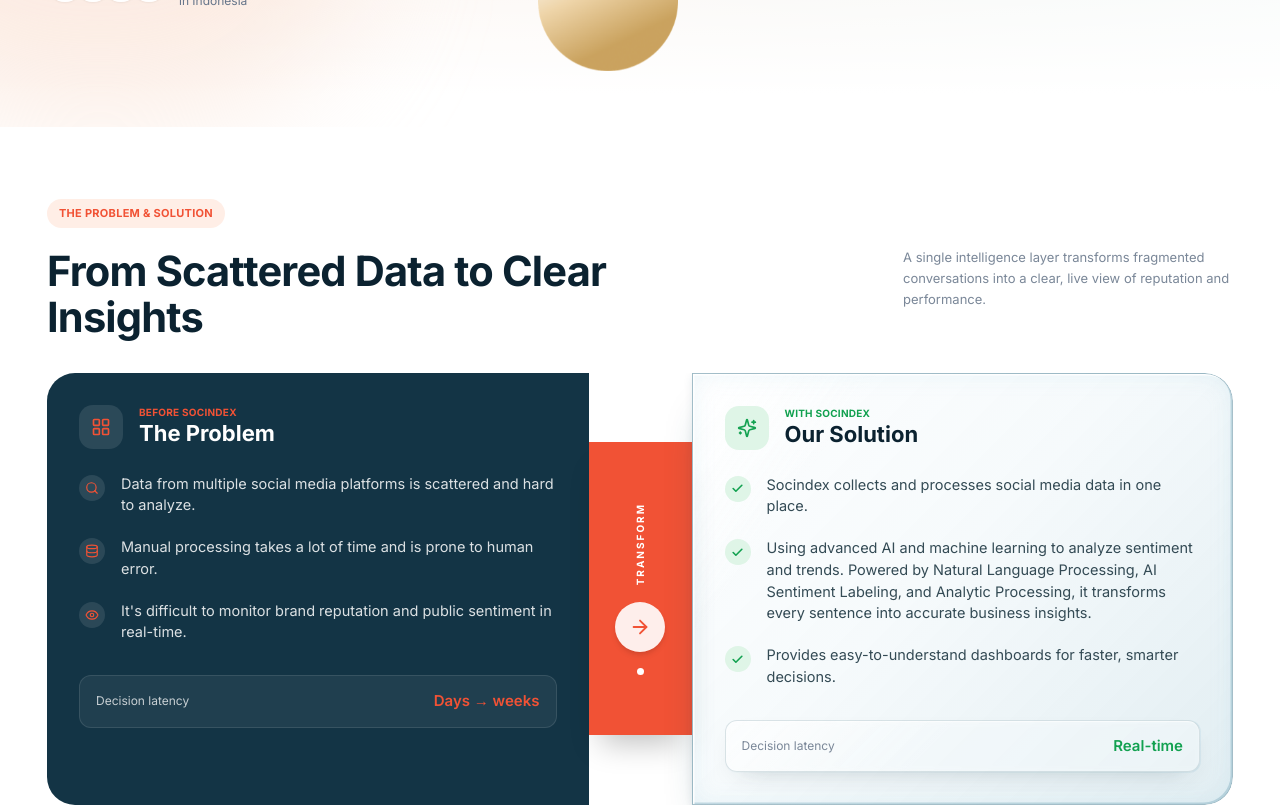
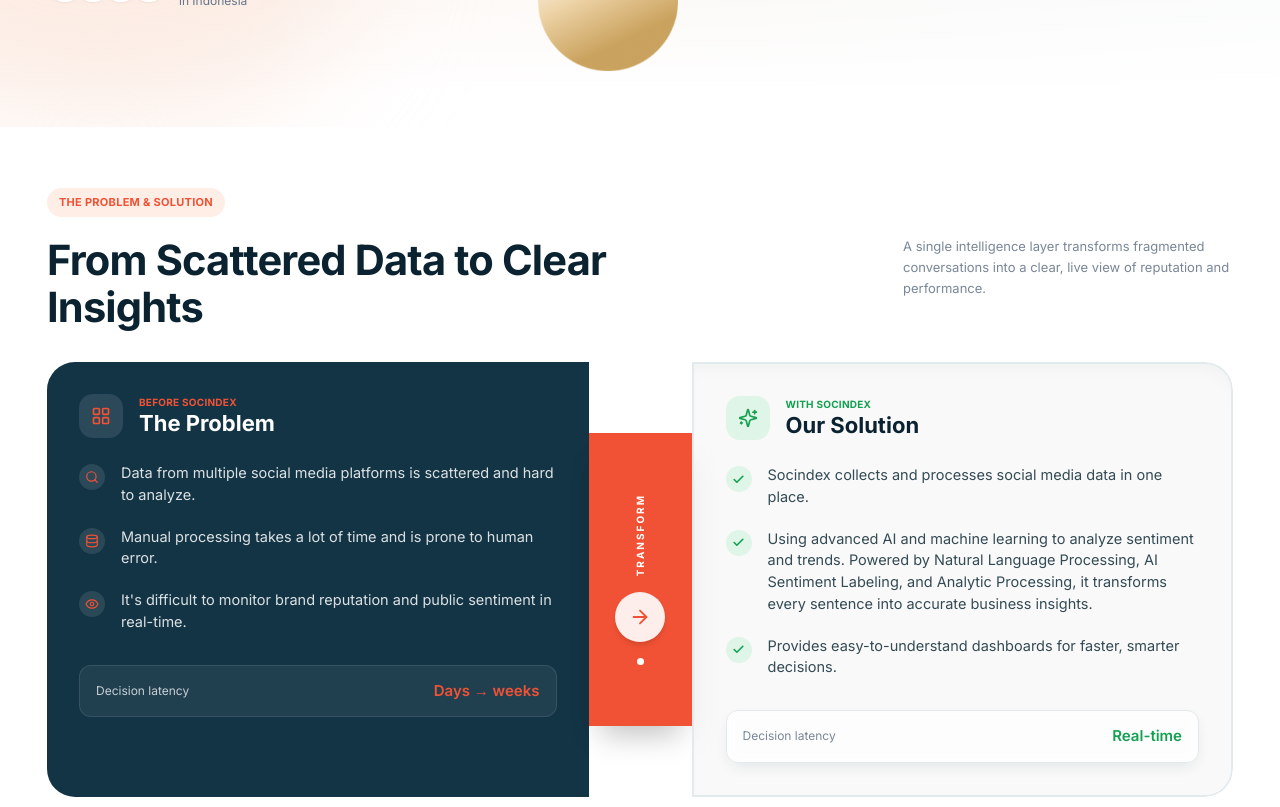
Before and after one commit to aliviaali/socindex, a Next.js app: page / in a window 1280 px wide. Shown: the part 760-1567 px from the top of the page. Built offline with nearby package versions, Linux system fonts and the light colour scheme; grey boxes are pictures that could not be loaded.

Commit message:
Update globals.css

```diff
--- a/app/globals.css
+++ b/app/globals.css
@@ -44,7 +44,7 @@ body {
   color: rgb(var(--ink));
   font-family: "Inter Variable", Inter, system-ui, sans-serif;
   -webkit-font-smoothing: antialiased;
-  overflow-x: hidden;
+  overflow-x: clip;
 }
 section[id] { scroll-margin-top: 80px; }
 
@@ -55,92 +55,58 @@ section[id] { scroll-margin-top: 80px; }
   *, *::before, *::after { animation: none !important; transition: none !important; scroll-behavior: auto !important; }
 }
 
-/* ---------- Glassmorphism (soft) ---------- */
-/* Frame (.glass-wrap, .glass-panel): kaca jelas — tepi terang bergradasi, isi kaca bening, blur, bayangan lebar.
-   Konten (.glass, .glass-soft, .glass-strong): kaca tipis & lembut, tanpa kilap tebal. */
+
+:root {
+  --frame-fill: rgb(224 224 224 / .2);
+  --frame-edge: #e3eaee;
+  --card-fill: 255 255 255;
+  --card-shadow: rgb(17 41 54 / .12);
+}
+.dark {
+  --frame-fill: rgb(224 224 224 / .05);
+  --frame-edge: #39434c;
+  --card-fill: 51 61 74;
+  --card-shadow: rgb(0 0 0 / .24);
+}
 @layer components {
-  .glass, .glass-soft, .glass-strong {
-    --film-opacity: .72;
-    --glass-blur: 4px;
-    background: linear-gradient(135deg, rgb(255 255 255 / .5), transparent 45%),
-      rgb(255 255 255 / var(--film-opacity));
-    border: 1px solid rgb(var(--glass-edge) / .32);
-    box-shadow: inset 0 1px 1px rgb(255 255 255 / .6), 0 10px 28px -16px rgb(10 37 49 / .3);
-    -webkit-backdrop-filter: blur(var(--glass-blur)) saturate(115%);
-    backdrop-filter: blur(var(--glass-blur)) saturate(115%);
+  .glass-wrap, .glass-panel, .glass-clear {
+    background: var(--frame-fill);
+    border: 2px solid var(--frame-edge);
+    box-shadow: inset 0 14px 28px -24px var(--card-shadow);
+    -webkit-backdrop-filter: blur(10px);
+    backdrop-filter: blur(10px);
   }
-  .glass-soft { --film-opacity: .6; --glass-blur: 3px; }
-  .glass-strong { --film-opacity: .9; --glass-blur: 8px; }
-
-  .glass-wrap, .glass-panel {
-    background:
-      linear-gradient(125deg, rgb(255 255 255 / .75) 0%, rgb(255 255 255 / 0) 22%),
-      linear-gradient(315deg, rgb(120 175 195 / .22) 0%, rgb(190 220 232 / .14) 55%, rgb(235 245 250 / .10) 100%);
-    border: 1px solid rgb(95 140 158 / .55);
-    box-shadow:
-      inset 1.5px 1.5px 0 rgb(255 255 255 / .95),
-      inset -1.5px -1.5px 0 rgb(110 160 180 / .35),
-      inset 0 0 22px rgb(150 200 220 / .18),
-      0 26px 46px -22px rgb(21 70 92 / .45),
-      0 3px 10px rgb(21 70 92 / .10);
-    -webkit-backdrop-filter: blur(6px) saturate(160%);
-    backdrop-filter: blur(6px) saturate(160%);
+  .glass, .glass-soft, .glass-strong, .glass-white {
+    --film-opacity: .96;
+    background: rgb(var(--card-fill) / var(--film-opacity));
+    border: 1px solid var(--frame-edge);
+    box-shadow: 0 6px 16px -5px var(--card-shadow);
+    -webkit-backdrop-filter: blur(6px);
+    backdrop-filter: blur(6px);
   }
-  /* Kaca jernih: blob/gambar di belakangnya tembus & terlihat. Pakai di kartu yang ada blob di belakangnya (Trusted, FAQ). */
-  .glass-clear {
-    background:
-      linear-gradient(125deg, rgb(255 255 255 / .7) 0%, rgb(255 255 255 / 0) 24%),
-      linear-gradient(315deg, rgb(120 175 195 / .16) 0%, rgb(255 255 255 / .08) 60%),
-      rgb(255 255 255 / .22);
-    border: 1px solid rgb(95 140 158 / .5);
-    box-shadow:
-      inset 1.5px 1.5px 0 rgb(255 255 255 / .95),
-      inset -1.5px -1.5px 0 rgb(110 160 180 / .3),
-      inset 0 0 22px rgb(150 200 220 / .15),
-      0 22px 40px -22px rgb(21 70 92 / .42),
-      0 2px 8px rgb(21 70 92 / .08);
-    -webkit-backdrop-filter: blur(5px) saturate(160%);
-    backdrop-filter: blur(5px) saturate(160%);
+  .glass-soft { --film-opacity: .86; }
+  .glass-strong { --film-opacity: .98; }
+}
+main > section:not(#home) {
+  padding-block: clamp(56px, 8svh, 100px) clamp(24px, 4svh, 52px);
+}
+html { scroll-snap-type: y mandatory; scroll-padding-top: 81px; }
+  main > section, main > section[id], footer {
+    scroll-snap-align: start;
+    scroll-snap-stop: always;
+    scroll-margin-top: 0;
   }
-  /* Chip putih dengan outline jelas (daftar 1 2 3) */
-  .glass-white {
-    background: rgb(255 255 255 / .92);
-    border: 1px solid rgb(120 150 165 / .38);
-    box-shadow: 0 1px 0 rgb(255 255 255), 0 6px 14px -8px rgb(21 50 64 / .25);
+main > section {
+    min-height: calc(100svh - 81px);
+    align-content: center;
   }
-
+@media (min-width: 1024px) {
+  main > section:not(#home) {
+    padding-block: clamp(24px, calc(15svh - 84px), 96px) clamp(16px, 3svh, 40px);
+  }
 }
-
-/* ---- Dark mode ---- */
-.dark .glass, .dark .glass-soft, .dark .glass-strong {
-  background: rgb(var(--glass-color) / .5);
-  border: 1px solid rgb(255 255 255 / .1);
-  box-shadow: inset 0 1px 0 rgb(255 255 255 / .08), 0 8px 22px -14px rgb(0 0 0 / .6);
-}
-.dark .glass-soft { background: rgb(var(--glass-color) / .38); }
-.dark .glass-strong { background: rgb(var(--glass-color) / .85); }
-.dark .glass-wrap, .dark .glass-panel {
-  background: linear-gradient(140deg, rgb(255 255 255 / .12) 0%, rgb(255 255 255 / .04) 40%, rgb(120 160 180 / .10) 100%);
-  border: 1px solid rgb(255 255 255 / .16);
-  box-shadow:
-    inset 0 0 0 1px rgb(255 255 255 / .05),
-    inset 0 0 40px rgb(255 255 255 / .04),
-    0 24px 50px -24px rgb(0 0 0 / .7);
-}
-
-.dark .glass-clear {
-  background:
-    linear-gradient(125deg, rgb(255 255 255 / .12) 0%, rgb(255 255 255 / 0) 28%),
-    rgb(var(--glass-color) / .3);
-  border: 1px solid rgb(255 255 255 / .2);
-  box-shadow: inset 1px 1px 0 rgb(255 255 255 / .16), inset -1px -1px 0 rgb(0 0 0 / .3), 0 18px 36px -20px rgb(0 0 0 / .65);
-  -webkit-backdrop-filter: blur(5px) saturate(140%);
-  backdrop-filter: blur(5px) saturate(140%);
-}
-.dark .glass-white {
-  background: rgb(255 255 255 / .06);
-  border: 1px solid rgb(255 255 255 / .22);
-  box-shadow: none;
+@media (prefers-reduced-motion: reduce) {
+  html { scroll-snap-type: none; }
 }
 
 /* Hero background: peach (kiri) → sage (kanan) memudar ke putih, sesuai desain */
```
